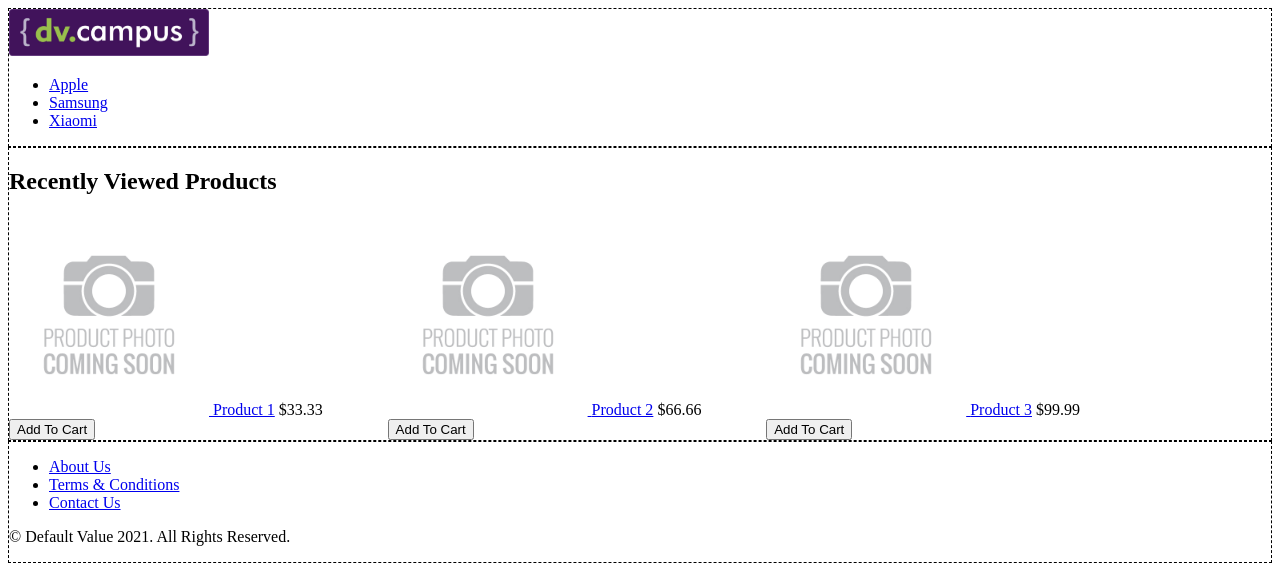
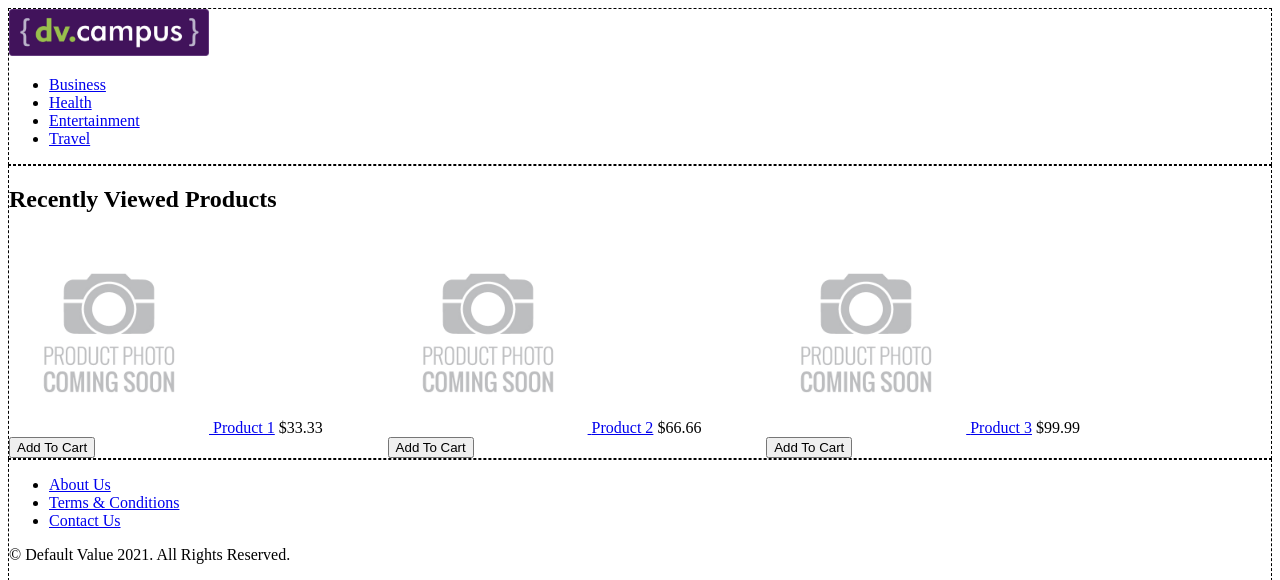
Before and after one commit to bohdank-dv/bohdank-blog, a PHP site: page / in a window 1280 px wide. Shown: the top 580 px of the page. Run offline with PHP 8.4, Linux system fonts and the light colour scheme.

Commit message:
#2 Blog Skeleton: updated categories array, from product categories to blog posts categories.

```diff
--- a/src/data.php
+++ b/src/data.php
@@ -7,21 +7,27 @@ function catalogGetCategory(): array
     return [
         1 => [
             'category_id' => 1,
-            'name'        => 'Apple',
-            'url'         => 'apple',
+            'name'        => 'Business',
+            'url'         => 'business',
             'products'    => [1, 2, 3]
         ],
         2 => [
             'category_id' => 2,
-            'name'        => 'Samsung',
-            'url'         => 'samsung',
+            'name'        => 'Health',
+            'url'         => 'health',
             'products'    => [3, 4, 5]
         ],
         3 => [
             'category_id' => 3,
-            'name'        => 'Xiaomi',
-            'url'         => 'xiaomi',
+            'name'        => 'Entertainment',
+            'url'         => 'entertainment',
             'products'    => [2, 4, 6]
+        ],
+        4 => [
+            'category_id' => 4,
+            'name'        => 'Travel',
+            'url'         => 'travel',
+            'products'    => [1, 2, 4]
         ]
     ];
 }
```
